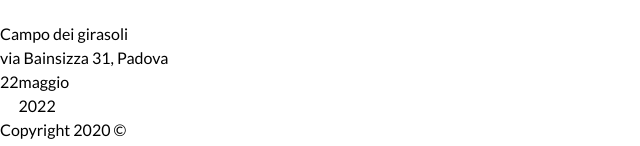
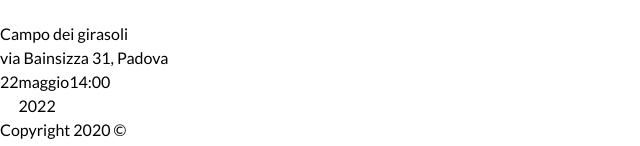
Before and after one commit to cortepolifonica/cortepolifonica.github.io, an Eleventy site: page eventi/maggio-in-campo/index.md in a window 1280 px wide. Shown: the part 929-1075 px from the top of the page, 0-640 px from the left. Built offline with nearby package versions, Linux system fonts and the light colour scheme; Eleventy itself is replaced by a stand-in of ours; files that its build step writes are made by us from their sources; what glob would draw is missing.

Commit message:
Add time

```diff
--- a/_includes/event.njk
+++ b/_includes/event.njk
@@ -33,7 +33,9 @@ bgColor: white
                             <div class="bottom-0 text-4xl">
                                 {{ eventdate.toLocaleDateString("it-IT", {year: 'numeric'}) }}
                             </div>
-
+                        </div>
+                        <div class="text-4xl m-auto sm:m-0">
+                            {{ eventdate.toLocaleString("it-IT", {hour: '2-digit', minute: '2-digit'}) }}
                         </div>
 
                 </div>
--- a/eventi/maggio-in-campo/index.md
+++ b/eventi/maggio-in-campo/index.md
@@ -2,7 +2,7 @@
 title: Maggio in campo
 layout: event.njk
 tags: events
-eventdate: 2022-05-22 16:00:00
+eventdate: 2022-05-22 16:00:00 +2
 place: Campo dei girasoli
 address: via Bainsizza 31, Padova
 splash: images/girasoli.jpg
```
